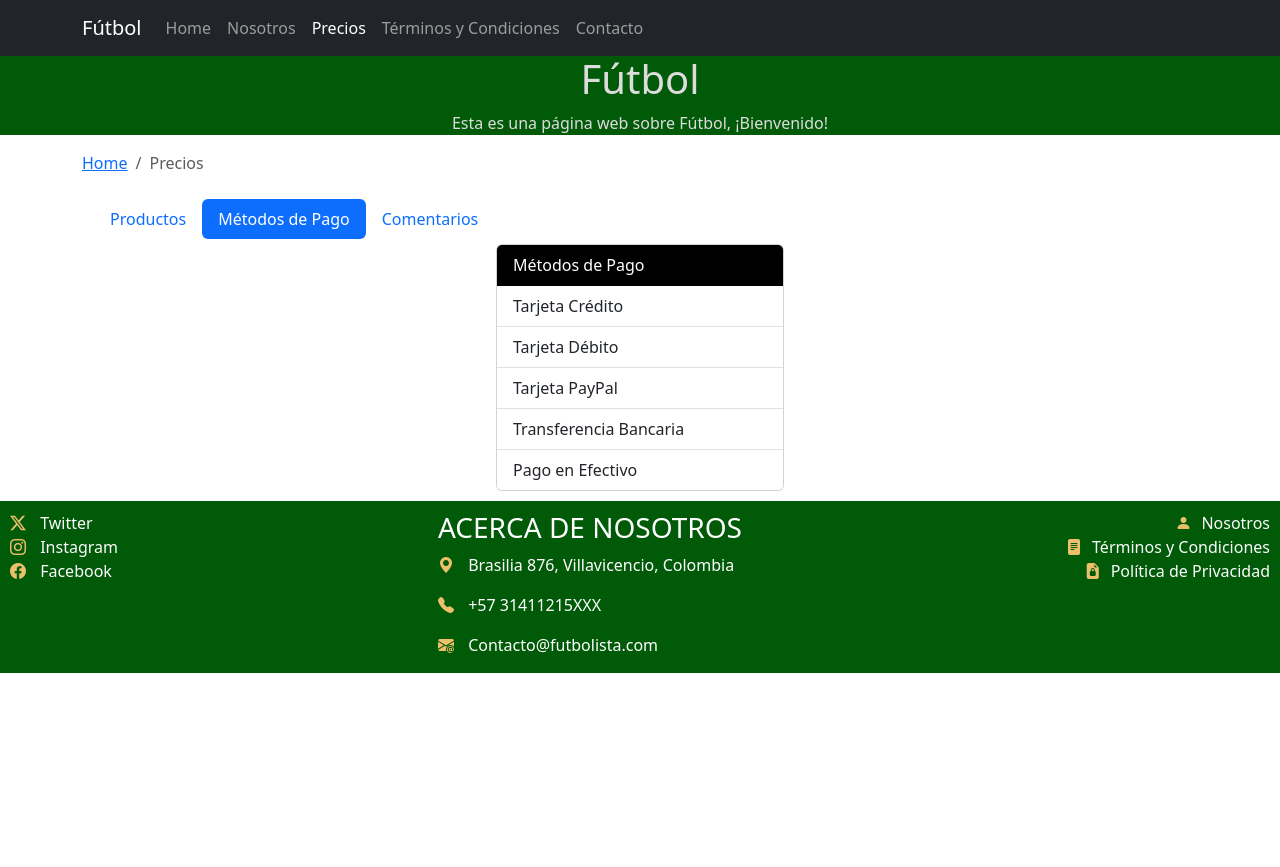
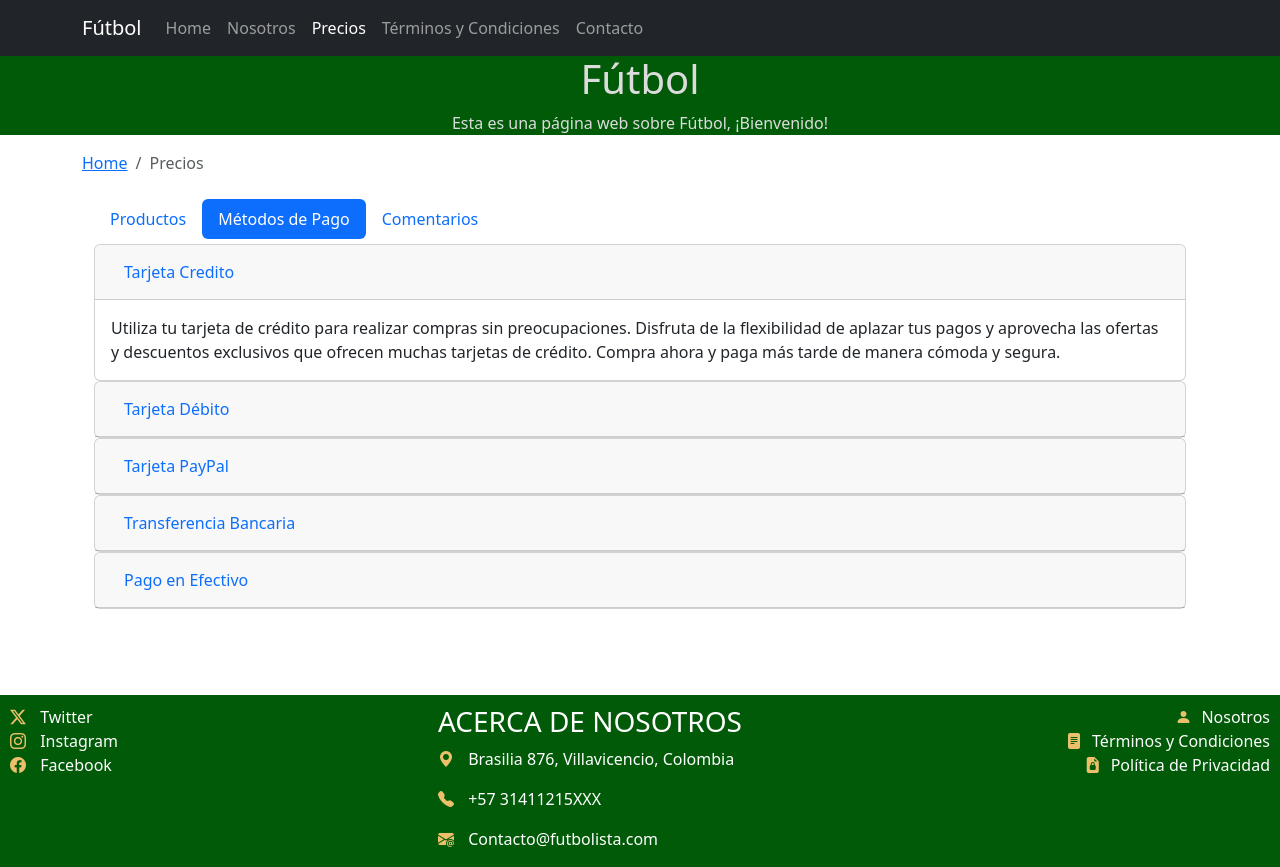
Before and after one commit to StevensCanon/GoalShirts, a website: page precios.html in a window 1280 px wide. Both pictures are taken after a click on the tab "Métodos de Pago". Before the commit the page ends 800 px from the top, so only its background shows below. Drawn offline with nearby package versions, Linux system fonts and the light colour scheme; a web font is replaced by a local one.

Commit message:
Uso de accorion sobre tarjetas

```diff
--- a/css/style.css
+++ b/css/style.css
@@ -46,3 +46,7 @@ footer a{
  .tab-content{
   padding-top: 5px;
  }
+
+ .btn-link{
+  text-decoration: none;
+ }
--- a/precios.html
+++ b/precios.html
@@ -150,18 +150,84 @@
 
       </div>
       <div class="tab-pane fade" id="metodospago" role="tabpanel" aria-labelledby="metodospago-tab">
-        <div class="d-flex justify-content-center">
-          <div class="card" style="width: 18rem;">
-            <div class="card-header" style="background-color: rgb(0, 0, 0); color: rgb(255, 255, 255);">Métodos de Pago</div>
-            <ul class="list-group list-group-flush">
-              <li class="list-group-item">Tarjeta Crédito</li>
-              <li class="list-group-item">Tarjeta Débito</li>
-              <li class="list-group-item">Tarjeta PayPal</li>
-              <li class="list-group-item">Transferencia Bancaria</li>
-              <li class="list-group-item">Pago en Efectivo</li>
-            </ul>
+        <div class="accordion" id="accordionTarjetas">
+          <div class="card">
+            <div class="card-header" id="headingOne">
+              <h5 class="mb-0">
+                <button class="btn btn-link" type="button" data-bs-toggle="collapse"
+                data-bs-target="#collapseCredito" aria-expanded="true" aria-controls="collapseCredito">Tarjeta Credito</button></h5></div>
+
+                <div id="collapseCredito" clas="collapse" aria-labelledby="headingOne" data-parent="#accordionTarjetas">
+                  <div class="card-body">
+                    Utiliza tu tarjeta de crédito para realizar compras sin preocupaciones. Disfruta de la flexibilidad de aplazar tus pagos y aprovecha las ofertas y descuentos
+                     exclusivos que ofrecen muchas tarjetas de crédito. Compra ahora y paga más tarde de manera cómoda y segura.
+                  </div>
+                </div>
           </div>
-        </div>
+
+          <div class="accordion" id="accordionTarjetas">
+            <div class="card">
+              <div class="card-header" id="headingTwo">
+                <h5 class="mb-0">
+                  <button class="btn btn-link collapsed" type="button" data-bs-toggle="collapse"
+                  data-bs-target="#collapseDebito" aria-expanded="false" aria-controls="collapseDebito">Tarjeta Débito</button>
+                </h5>
+              </div>
+
+              <div id="collapseDebito" class="collapse" aria-labelledby="headingTwo" data-parent="#accordionTarjetas">
+                <div class="card-body">
+                  La tarjeta de débito te brinda acceso inmediato a los fondos de tu cuenta bancaria. Olvídate de las deudas y controla tus gastos de manera eficiente. Realiza compras en línea o en tiendas físicas con la tranquilidad de que estás gastando lo que tienes disponible en tu cuenta.
+                </div>
+              </div>
+            </div>
+
+          <div class="accordion" id="accordionTarjetas">
+            <div class="card">
+              <div class="card-header" id="headingThree">
+                <h5 class="mb-0">
+                  <button class="btn btn-link collapsed" type="button" data-bs-toggle="collapse"
+                  data-bs-target="#collapsePayPal" aria-expanded="false" aria-controls="collapsePayPal">Tarjeta PayPal</button>
+                </h5>
+              </div>
+
+              <div id="collapsePayPal" class="collapse" aria-labelledby="headingThree" data-parent="#accordionTarjetas">
+                <div class="card-body">
+                  PayPal es la solución de pago en línea líder en el mundo. Con tu cuenta PayPal, puedes comprar de forma segura en miles de tiendas en línea sin compartir tu información financiera. Además, PayPal ofrece protección al comprador y opciones de devolución de dinero, lo que te brinda tranquilidad al hacer tus compras en línea.
+                </div>
+              </div>
+            </div>
+
+          <div class="accordion" id="accordionTarjetas">
+            <div class="card">
+              <div class="card-header" id="headingFour">
+                <h5 class="mb-0">
+                  <button class="btn btn-link collapsed" type="button" data-bs-toggle="collapse"
+                  data-bs-target="#collapseTransferencia" aria-expanded="false" aria-controls="collapseTransferencia">Transferencia Bancaria</button>
+                </h5>
+              </div>
+
+              <div id="collapseTransferencia" class="collapse" aria-labelledby="headingFour" data-parent="#accordionTarjetas">
+                <div class="card-body">
+                  La transferencia bancaria es una forma segura y directa de enviar dinero de una cuenta bancaria a otra. Es ideal para transacciones grandes, como el pago de facturas o la compra de propiedades. Asegúrate de tener los detalles bancarios correctos y podrás realizar transferencias de fondos de manera confiable.
+                </div>
+              </div>
+            </div>
+
+          <div class="accordion" id="accordionTarjetas">
+            <div class="card">
+              <div class="card-header" id="headingFive">
+                <h5 class="mb-0">
+                  <button class="btn btn-link collapsed" type="button" data-bs-toggle="collapse"
+                  data-bs-target="#collapseEfectivo" aria-expanded="false" aria-controls="collapseEfectivo">Pago en Efectivo</button>
+                </h5>
+              </div>
+
+              <div id="collapseEfectivo" class="collapse" aria-labelledby="headingFive" data-parent="#accordionTarjetas">
+                <div class="card-body">
+                  El pago en efectivo es la forma más tradicional de realizar compras. Simplemente lleva el dinero en efectivo cuando vayas a comprar y paga directamente en la tienda. Esta opción es ideal si prefieres no utilizar tarjetas o realizar transacciones en línea, y te permite un mayor control sobre tus gastos diarios.
+                </div>
+              </div>
+            </div>
 
       </div>
       <div class="tab-pane fade" id="comentarios" role="tabpanel" aria-labelledby="comentarios-tab">
@@ -169,8 +235,14 @@
         <p>Aquí puedes agregar tus comentarios o contenido relacionado con los comentarios.</p>
       </div>
   </div>
+          </div>
+          </div>
+        </div>
+      </div>
+      </div>
     </div>
   </div>
+
 
 
   <footer>
```
Also changed, not shown: index.html (+25 -9 lines).
